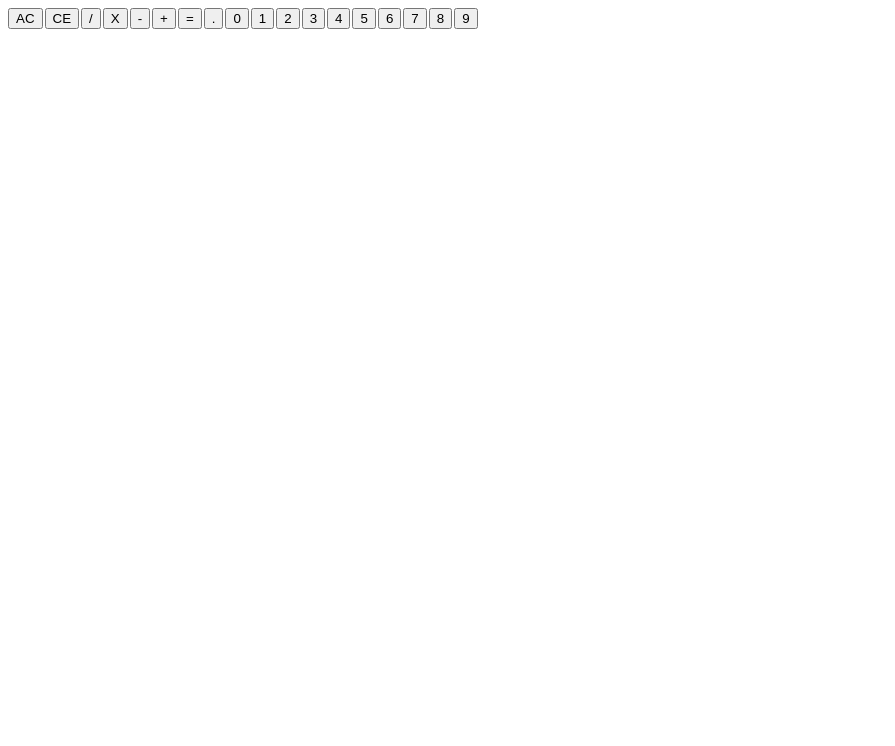
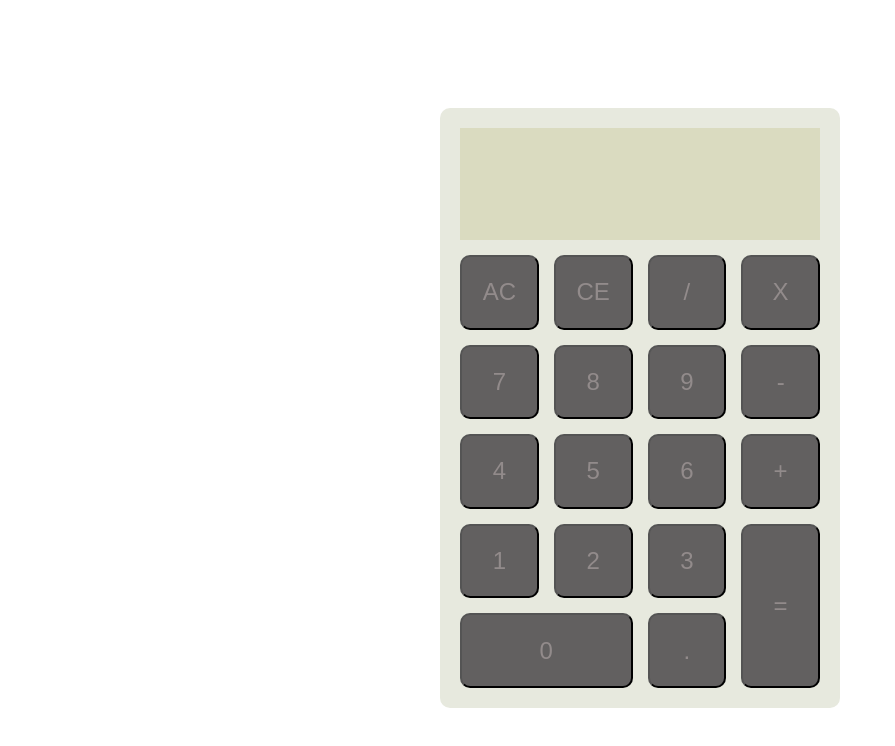
Before and after one commit to aressef/calculator, a website built with webpack: page index.html in a window 1280 px wide. Shown: the whole page, without its empty margins (0-895 px from the left). Built offline with nearby package versions, Linux system fonts and the light colour scheme.

Commit message:
Add grid layout for calculator and basic color pallete

```diff
--- a/index.html
+++ b/index.html
@@ -11,30 +11,31 @@
   <link rel="stylesheet" href="style.css">
 </head>
 <body>
+  <div class="container">
+    <div class="calculator">
 
-  <div class="calculator">
-
-    <div class="screen"></div>
-    <button class="all_clear">AC</button>
-    <button class="clear_entry">CE</button>
-    <button class="divide">/</button>
-    <button class="multiply">X</button>
-    <button class="subtract">-</button>
-    <button class="add">+</button>
-    <button class="equals">=</button>
-    <button class="decmimal">.</button>
-    <button class="zero">0</button>
-    <button class="one">1</button>
-    <button class="two">2</button>
-    <button class="three">3</button>
-    <button class="four">4</button>
-    <button class="five">5</button>
-    <button class="six">6</button>
-    <button class="seven">7</button>
-    <button class="eight">8</button>
-    <button class="nine">9</button>
+      <div class="screen"></div>
+      <button class="button all_clear">AC</button>
+      <button class="button clear_entry">CE</button>
+      <button class="button divide">/</button>
+      <button class="button multiply">X</button>
+      <button class="button subtract">-</button>
+      <button class="button add">+</button>
+      <button class="button equals">=</button>
+      <button class="button decmimal">.</button>
+      <button class="button zero">0</button>
+      <button class="button one">1</button>
+      <button class="button two">2</button>
+      <button class="button three">3</button>
+      <button class="button four">4</button>
+      <button class="button five">5</button>
+      <button class="button six">6</button>
+      <button class="button seven">7</button>
+      <button class="button eight">8</button>
+      <button class="button nine">9</button>
 
 
+    </div>
   </div>
 
 
--- a/style.css
+++ b/style.css
@@ -1 +1,106 @@
-/* main css file for calculator */
+
+.container {
+  display: grid;
+  grid-template-columns: 1fr 400px 1fr;
+  grid-template-rows: 100px 600px 100px;
+}
+
+.calculator {
+  display: grid;
+  grid-column: 2 / span 1;
+  grid-row: 2 / span 1;
+  grid-gap: 15px;
+  grid-template-columns: repeat(4, 1fr);
+  grid-template-rows: 1.5fr repeat(5, 1fr);
+  grid-template-areas:
+    "screen screen screen screen"
+    "all_clear clear_entry divide multiply"
+    "seven eight nine subtract"
+    "four five six add"
+    "one two three equals"
+    "zero zero decimal equals";
+  padding: 20px;
+  background-color: #e7e9de;
+  border-radius: 10px;
+}
+
+.screen {
+  grid-area: screen;
+  background: #dadbc0;
+  color: #626060;
+}
+
+.button {
+  color: #928b8b;
+  background-color: #626060;
+  border-radius: 10px;
+  font-size: 24px;
+}
+
+.all_clear {
+  grid-area: all_clear;
+}
+
+.clear_entry {
+  grid-area: clear_entry;
+}
+
+.divide {
+  grid-area: divide;
+}
+
+.multiply {
+  grid-area: multiply;
+}
+
+.add {
+  grid-area: add;
+}
+
+.equals {
+  grid-area: equals;
+}
+
+.decimal {
+  grid-area: decimal;
+}
+
+.zero {
+  grid-area: zero;
+}
+
+.one {
+  grid-area: one;
+}
+
+.two {
+  grid-area: two;
+}
+
+.three {
+  grid-area: three;
+}
+
+.four {
+  grid-area: four;
+}
+
+.five {
+  grid-area: five;
+}
+
+.six {
+  grid-area: six;
+}
+
+.seven {
+  grid-area: seven;
+}
+
+.eight {
+  grid-area: eight;
+}
+
+.nine {
+  grid-area: nine;
+}
```
